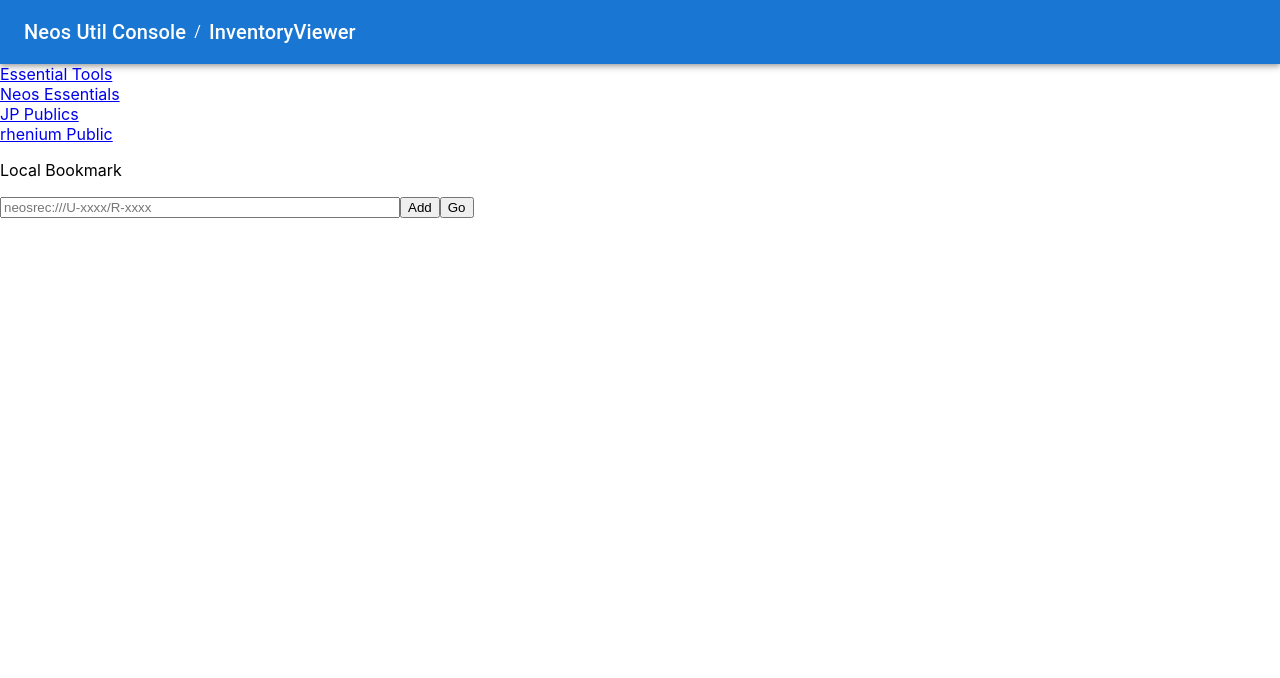
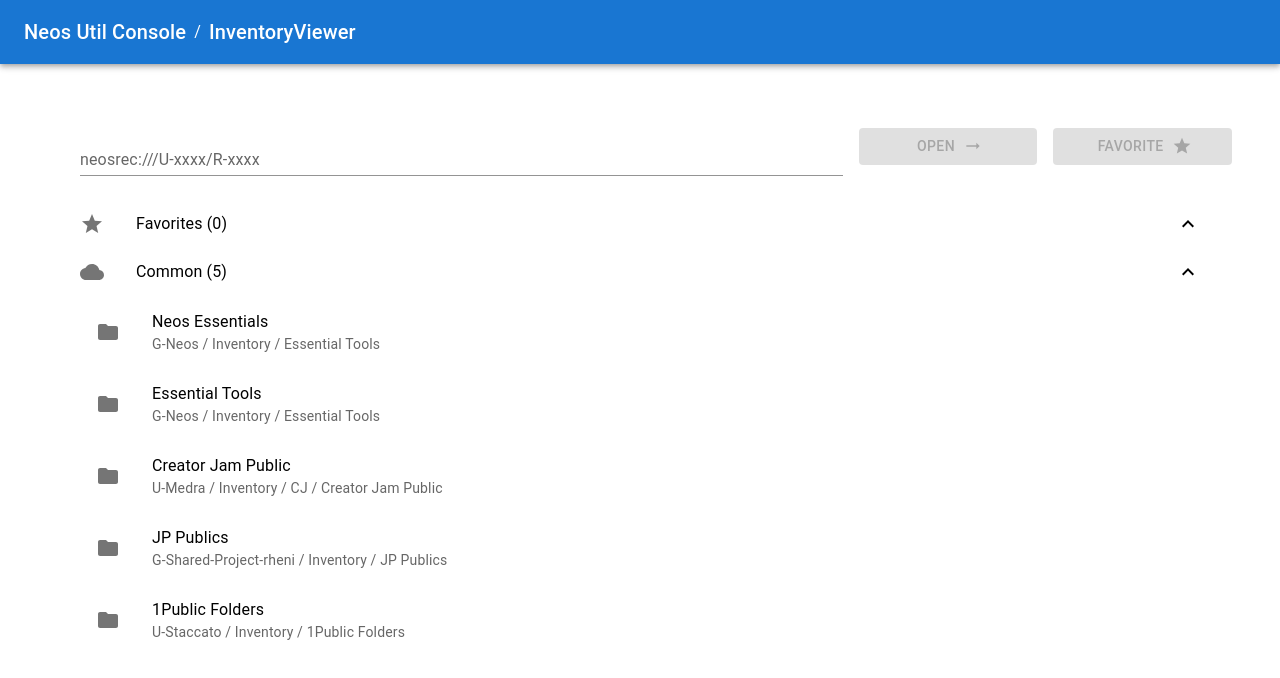
Before and after one commit to NeosSharedProject/neos-util-console, a Next.js app: page /inventory/v1/top in a window 1280 px wide. Shown: the top 678 px of the page. Built offline with nearby package versions, Linux system fonts and the light colour scheme.

Commit message:
fix: add漏れ2

```diff
--- a/pages/inventory/v1/top.tsx
+++ b/pages/inventory/v1/top.tsx
@@ -1,100 +1,286 @@
+import React, { useState } from "react";
 import { useForm } from "react-hook-form";
 import { useRouter } from "next/router";
 import _ from "lodash";
 import styled from "styled-components";
-import { useLocalLinks } from "../../../src/inventory/inventoryHelper";
+import {
+  getOwnerIdAndRecordIdFromRecordUri,
+  useLocalLinks,
+} from "../../../src/inventory/inventoryHelper";
+import {
+  Button,
+  Container,
+  Stack,
+  TextField,
+  Grid,
+  List,
+  ListItemButton,
+  ListItemIcon,
+  ListItemText,
+  Collapse,
+  IconButton,
+  DialogTitle,
+  DialogContentText,
+  DialogContent,
+  DialogActions,
+  Dialog,
+} from "@mui/material";
+import ArrowRightIcon from "@mui/icons-material/ArrowRightAlt";
+import StarIcon from "@mui/icons-material/Star";
+import FolderIcon from "@mui/icons-material/Folder";
+import ExpandLessIcon from "@mui/icons-material/ExpandLess";
+import ExpandMoreIcon from "@mui/icons-material/ExpandMore";
+import DeleteIcon from "@mui/icons-material/Delete";
+import CloudIcon from "@mui/icons-material/Cloud";
+import useMediaQuery from "@mui/material/useMediaQuery";
+import { useTheme } from "@mui/material/styles";
 
 const TextFiledStyle = styled.input`
   width: 400px;
 `;
 
+function LinkItem({
+  name,
+  link,
+  ownerId,
+  path,
+  removeLink,
+}: {
+  name: string;
+  ownerId: string;
+  path: string;
+  recordId?: string;
+  removeLink?: (link: string) => void;
+  link?: string;
+}) {
+  const [open, setOpen] = React.useState(false);
+  const theme = useTheme();
+  const fullScreen = useMediaQuery(theme.breakpoints.down("md"));
+  const router = useRouter();
+
+  const handleClickOpen = () => {
+    setOpen(true);
+  };
+
+  const handleClose = () => {
+    setOpen(false);
+  };
+
+  const handleOpen = () => {
+    router.push(`viewer/${ownerId}/${path}`);
+  };
+
+  return (
+    <ListItemButton sx={{ pl: 4 }}>
+      <ListItemIcon onClick={handleOpen}>
+        <FolderIcon />
+      </ListItemIcon>
+      <ListItemText
+        primary={name}
+        secondary={`${ownerId} / ${_.replace(path, /\\/g, " / ")}`}
+        onClick={handleOpen}
+      />
+      {Boolean(removeLink) && Boolean(link) && (
+        <>
+          <ListItemIcon>
+            <IconButton onClick={handleClickOpen}>
+              <DeleteIcon />
+            </IconButton>
+          </ListItemIcon>
+          <Dialog
+            fullScreen={fullScreen}
+            open={open}
+            onClose={handleClose}
+            aria-labelledby="responsive-dialog-title"
+          >
+            <DialogTitle id="responsive-dialog-title">
+              {`Do you really want to remove "${name}" from your favorites?`}
+            </DialogTitle>
+            <DialogContent>
+              <DialogContentText>{`${ownerId} / ${_.replace(
+                path,
+                /\\/g,
+                " / "
+              )} / ${name}`}</DialogContentText>
+            </DialogContent>
+            <DialogActions>
+              <Button autoFocus onClick={handleClose}>
+                Cancel
+              </Button>
+              <Button
+                onClick={async () => {
+                  removeLink(link);
+                  handleClose();
+                }}
+                autoFocus
+                color={"error"}
+              >
+                Delete
+              </Button>
+            </DialogActions>
+          </Dialog>
+        </>
+      )}
+    </ListItemButton>
+  );
+}
+
 const Index = () => {
   const router = useRouter();
+
+  const [linkText, setLinkText] = useState("");
+  const { ownerId: linkOwnerId, recordId: linkRecordId } =
+    getOwnerIdAndRecordIdFromRecordUri(linkText);
+  const linkTextIsValid =
+    _.startsWith(linkText, "neosrec:///") &&
+    (_.startsWith(linkOwnerId, "U-") || _.startsWith(linkOwnerId, "G-")) &&
+    _.startsWith(linkRecordId, "R-");
+  const linkTextFieldError = !(linkTextIsValid || !linkText);
+
   const { register, handleSubmit, getValues } = useForm();
   const { links, pushLink, getLink, removeLink } = useLocalLinks();
 
+  const [favoritesOpened, setFavoritesOpened] = React.useState<boolean>(true);
+  const [standardOpened, setStandardOpened] = React.useState<boolean>(true);
+
   return (
-    <div>
-      <div>
-        <a href="/inventory/v1/viewer/G-Neos/Inventory/Essential Tools">
-          Essential Tools
-        </a>
-      </div>
-      <div>
-        <a href="/inventory/v1/viewer/G-Neos/Inventory/Neos Essentials">
-          Neos Essentials
-        </a>
-      </div>
-      <div>
-        <a href="/inventory/v1/viewer/G-Shared-Project-rheni/Inventory/JP Publics">
-          JP Publics
-        </a>
-      </div>
-      <div>
-        <a href="/inventory/v1/viewer/U-rhenium/Inventory/rhenium Public">
-          rhenium Public
-        </a>
-      </div>
-      <p>Local Bookmark</p>
-      {_.map(links, ({ name, link, ownerId, recordId, path }) => (
-        <div>
-          <button
-            onClick={async () => {
-              if (window.confirm(`delete ${name}?`)) {
-                removeLink(link);
+    <Container sx={{ paddingTop: 6 }}>
+      <Stack spacing={2}>
+        <Grid container spacing={2}>
+          <Grid item xs={8}>
+            <Stack>
+              <TextField
+                id="standard-basic"
+                label={
+                  Boolean(linkText)
+                    ? "inventory link"
+                    : "neosrec:///U-xxxx/R-xxxx"
                 }
+                variant="standard"
+                color={linkTextFieldError ? "primary" : "error"}
+                value={linkText}
+                onChange={(event) => {
+                  setLinkText(event.target.value);
+                }}
+                error={linkTextFieldError}
+                helperText={linkTextFieldError ? "neosrec///U-xxxx/R-xxxx" : ""}
+              />
+            </Stack>
+          </Grid>
+          <Grid item xs={2}>
+            <Stack>
+              <Button
+                variant="contained"
+                endIcon={<ArrowRightIcon />}
+                disabled={!linkTextIsValid}
+                onClick={() => {
+                  router.replace(
+                    `/inventory/v1/link/${linkOwnerId}/${linkRecordId}`
+                  );
                 }}
               >
-            Delete
-          </button>
-          <a href={`/inventory/v1/link/${ownerId}/${recordId}`}>
-            {name} （{ownerId}/{path}）
-          </a>
-        </div>
-      ))}
-      <div>
-        <form onSubmit={handleSubmit(async () => {})}>
-          <TextFiledStyle
-            type="text"
-            {...register("link")}
-            placeholder="neosrec:///U-xxxx/R-xxxx"
-          ></TextFiledStyle>
-          <button
+                Open
+              </Button>
+            </Stack>
+          </Grid>
+          <Grid item xs={2}>
+            <Stack>
+              <Button
+                variant="contained"
+                endIcon={<StarIcon />}
+                disabled={!linkTextIsValid}
                 onClick={async () => {
-              const { link } = getValues();
-              const strLst = _.split(link, "/");
-              const recordId = _.last(strLst);
-              const ownerId = _.get(strLst, _.size(strLst) - 2);
-              const sameLink = getLink(link);
+                  const sameLink = getLink(linkText);
                   if (!sameLink) {
                     const record = await (
                       await fetch(
-                    `/api/inventory/v1/link?ownerId=${ownerId}&recordId=${recordId}`
+                        `/api/inventory/v1/link?ownerId=${linkOwnerId}&recordId=${linkRecordId}`
                       )
                     ).json();
                     const { name, path } = record;
-                pushLink({ link, ownerId, recordId, path, name });
+                    pushLink({
+                      link: linkText,
+                      ownerId: linkOwnerId,
+                      recordId: linkRecordId,
+                      path,
+                      name,
+                    });
                   } else {
                     window.alert(`"${sameLink.name}" is already exists.`);
                   }
                 }}
               >
-            Add
-          </button>
-          <button
+                Favorite
+              </Button>
+            </Stack>
+          </Grid>
+        </Grid>
+        <List component="nav" aria-label="main mailbox folders">
+          <ListItemButton
             onClick={() => {
-              const { link } = getValues();
-              const strLst = _.split(link, "/");
-              const recordId = _.last(strLst);
-              const ownerId = _.get(strLst, _.size(strLst) - 2);
-              router.replace(`/inventory/v1/link/${ownerId}/${recordId}`);
+              setFavoritesOpened(!favoritesOpened);
             }}
           >
-            Go
-          </button>
-        </form>
-      </div>
-    </div>
+            <ListItemIcon>
+              <StarIcon />
+            </ListItemIcon>
+            <ListItemText primary={`Favorites (${_.size(links)})`} />
+            {favoritesOpened ? <ExpandLessIcon /> : <ExpandMoreIcon />}
+          </ListItemButton>
+          <Collapse in={favoritesOpened} timeout="auto" unmountOnExit>
+            <List component="div" disablePadding>
+              {_.map(links, (link) => (
+                <LinkItem
+                  {...link}
+                  removeLink={removeLink}
+                  key={_.get(link, "recordId")}
+                />
+              ))}
+            </List>
+          </Collapse>
+          <ListItemButton
+            onClick={() => {
+              setStandardOpened(!standardOpened);
+            }}
+          >
+            <ListItemIcon>
+              <CloudIcon />
+            </ListItemIcon>
+            <ListItemText primary="Common (5)" />
+            {favoritesOpened ? <ExpandLessIcon /> : <ExpandMoreIcon />}
+          </ListItemButton>
+          <Collapse in={standardOpened} timeout="auto" unmountOnExit>
+            <List component="div" disablePadding>
+              <LinkItem
+                name="Neos Essentials"
+                ownerId="G-Neos"
+                path="Inventory\Essential Tools"
+              />
+              <LinkItem
+                name="Essential Tools"
+                ownerId="G-Neos"
+                path="Inventory\Essential Tools"
+              />
+              <LinkItem
+                name="Creator Jam Public"
+                ownerId="U-Medra"
+                path="Inventory\CJ\Creator Jam Public"
+              />
+              <LinkItem
+                name="JP Publics"
+                ownerId="G-Shared-Project-rheni"
+                path="Inventory\JP Publics"
+              />
+              <LinkItem
+                name="1Public Folders"
+                ownerId="U-Staccato"
+                path="Inventory\1Public Folders"
+              />
+            </List>
+          </Collapse>
+        </List>
+      </Stack>
+    </Container>
   );
 };
 
```
Lines whose indentation alone changed are shown as unchanged.
